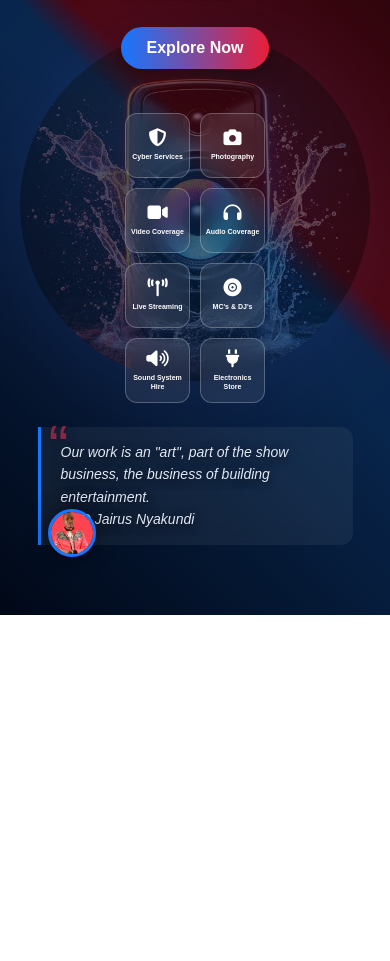
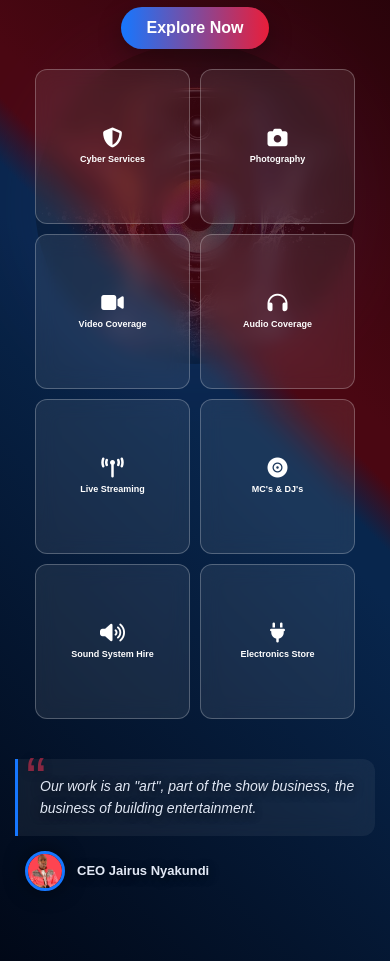
Before and after one commit to Dancan183/big-sound-entertainment, a plain HTML site: page index.html in a window 390 px wide. Shown: the part 312-1273 px from the top of the page. Before the commit the page ends 927 px from the top, so only its background shows below. Drawn offline with Linux system fonts and the light colour scheme.

Commit message:
responsiveness

```diff
--- a/index.html
+++ b/index.html
@@ -41,15 +41,17 @@
             <div class="hero-quote">
                 <blockquote>
                     Our work is an "art", part of the show business, the business of building entertainment.
-                    <br>
-                    CEO Jairus Nyakundi
                 </blockquote>
 
-                <img
-                    src="images/CEO.jpg"
-                    alt="CEO Jairus Nyakundi"
-                    class="hero-quote-ceo"
-                >
+                <!-- New wrapper for the CEO image and name -->
+                <div class="quote-author">
+                    <img
+                        src="images/CEO.jpg"
+                        alt="CEO Jairus Nyakundi"
+                        class="hero-quote-ceo"
+                    >
+                    <span class="author-name">CEO Jairus Nyakundi</span>
+                </div>
             </div>
 
 
--- a/style.css
+++ b/style.css
@@ -1,3 +1,7 @@
+/* =========================
+   BASE & GLOBAL STYLES
+========================= */
+
 * {
     margin: 0;
     padding: 0;
@@ -20,27 +24,19 @@ body {
     );
 }
 
-
 /* =========================
    HEADER
 ========================= */
 
 header {
     width: 100%;
-
     display: flex;
-
     justify-content: space-between;
-
     align-items: center;
-
     padding: 20px 7%;
-
     position: relative;
-
     z-index: 10;
 }
-
 
 /* =========================
    LOGO
@@ -48,19 +44,12 @@ header {
 
 .logo img {
     width: 70px;
-
     height: 70px;
-
     object-fit: cover;
-
     border-radius: 50%;
-
     border: 2px solid rgba(255, 255, 255, 0.3);
-
-    box-shadow:
-        0 0 20px rgba(30, 120, 255, 0.4);
+    box-shadow: 0 0 20px rgba(30, 120, 255, 0.4);
 }
-
 
 /* =========================
    NAVIGATION
@@ -68,80 +57,47 @@ header {
 
 nav {
     display: flex;
-
     align-items: center;
-
     gap: 12px;
 }
 
-
 nav a {
     color: white;
-
     text-decoration: none;
-
     font-size: 15px;
-
     font-weight: 600;
-
     padding: 10px 16px;
-
     border-radius: 8px;
-
     background: rgba(255, 255, 255, 0.08);
-
     border: 1px solid rgba(255, 255, 255, 0.18);
-
     transition: all 0.3s ease;
-
     backdrop-filter: blur(8px);
 }
 
-
 nav a:hover {
     color: white;
-
-    background: linear-gradient(
-        90deg,
-        #1677ff,
-        #e91e3a
-    );
-
+    background: linear-gradient(90deg, #1677ff, #e91e3a);
     border-color: transparent;
-
     transform: translateY(-3px);
-
-    box-shadow:
-        0 6px 20px rgba(0, 0, 0, 0.3);
+    box-shadow: 0 6px 20px rgba(0, 0, 0, 0.3);
 }
-
 
 /* =========================
    NAV TOGGLE (HAMBURGER)
 ========================= */
 
 .nav-toggle {
-    display: none;
-
+    display: none; /* Hidden on desktop */
     background: rgba(255, 255, 255, 0.08);
-
     border: 1px solid rgba(255, 255, 255, 0.18);
-
     color: white;
-
     font-size: 22px;
-
     width: 46px;
-
     height: 46px;
-
     border-radius: 8px;
-
     cursor: pointer;
-
     backdrop-filter: blur(8px);
 }
-
 
 /* =========================
    HERO
@@ -149,20 +105,13 @@ nav a:hover {
 
 .hero {
     min-height: 80vh;
-
     display: flex;
-
     justify-content: center;
-
     align-items: center;
-
     position: relative;
-
     overflow: hidden;
-
     text-align: center;
 }
-
 
 /* =========================
    MAIN CIRCULAR IMAGE
@@ -170,24 +119,14 @@ nav a:hover {
 
 .hero-image {
     position: absolute;
-
     width: 650px;
-
     height: 650px;
-
     object-fit: cover;
-
     border-radius: 50%;
-
     opacity: 0.30;
-
     z-index: 1;
-
-    box-shadow:
-        0 0 100px rgba(30, 120, 255, 0.35),
-        0 0 150px rgba(255, 30, 60, 0.20);
+    box-shadow: 0 0 100px rgba(30, 120, 255, 0.35), 0 0 150px rgba(255, 30, 60, 0.20);
 }
-
 
 /* =========================
    HERO CONTENT
@@ -195,14 +134,10 @@ nav a:hover {
 
 .hero-content {
     position: relative;
-
     z-index: 2;
-
     max-width: 900px;
-
     padding: 20px;
 }
-
 
 /* =========================
    MAIN TITLE
@@ -210,38 +145,15 @@ nav a:hover {
 
 .hero h1 {
     font-size: 60px;
-
     margin-bottom: 20px;
-
     letter-spacing: 3px;
-
     text-transform: uppercase;
-
-    text-shadow:
-        0 4px 20px rgba(0, 0, 0, 0.6);
+    text-shadow: 0 4px 20px rgba(0, 0, 0, 0.6);
 }
 
-
-/* BIG - WHITE */
-
-.hero h1 .big {
-    color: white;
-}
-
-
-/* SOUND - RED */
-
-.hero h1 .sound {
-    color: #ff304f;
-}
-
-
-/* ENTERTAINMENT - BLUE */
-
-.hero h1 .entertainment {
-    color: #1683ff;
-}
-
+.hero h1 .big { color: white; }
+.hero h1 .sound { color: #ff304f; }
+.hero h1 .entertainment { color: #1683ff; }
 
 /* =========================
    DESCRIPTION
@@ -249,17 +161,11 @@ nav a:hover {
 
 .hero p {
     font-size: 20px;
-
     color: #e1e8f5;
-
     margin-bottom: 30px;
-
     line-height: 1.6;
-
-    text-shadow:
-        0 2px 10px rgba(0, 0, 0, 0.6);
+    text-shadow: 0 2px 10px rgba(0, 0, 0, 0.6);
 }
-
 
 /* =========================
    BUTTON
@@ -267,39 +173,21 @@ nav a:hover {
 
 .hero button {
     padding: 14px 32px;
-
     border: none;
-
     border-radius: 30px;
-
-    background: linear-gradient(
-        90deg,
-        #1677ff,
-        #e91e3a
-    );
-
+    background: linear-gradient(90deg, #1677ff, #e91e3a);
     color: white;
-
     font-size: 16px;
-
     font-weight: bold;
-
     cursor: pointer;
-
     transition: 0.3s ease;
-
-    box-shadow:
-        0 8px 25px rgba(0, 0, 0, 0.3);
+    box-shadow: 0 8px 25px rgba(0, 0, 0, 0.3);
 }
-
 
 .hero button:hover {
     transform: scale(1.05);
-
-    box-shadow:
-        0 10px 35px rgba(0, 0, 0, 0.5);
+    box-shadow: 0 10px 35px rgba(0, 0, 0, 0.5);
 }
-
 
 /* =========================
    HERO QUOTE
@@ -307,93 +195,66 @@ nav a:hover {
 
 .hero-quote {
     position: absolute;
-
     top: 50%;
-
     left: 7%;
-
     transform: translateY(-50%);
-
     max-width: 260px;
-
     z-index: 5;
-
     text-align: left;
 }
 
-
 .hero-quote blockquote {
     position: relative;
-
     font-size: 17px;
-
     font-style: italic;
-
     line-height: 1.6;
-
     color: #e1e8f5;
-
     padding: 20px 20px 20px 28px;
-
     border-left: 3px solid #1677ff;
-
     background: rgba(255, 255, 255, 0.06);
-
     border-radius: 0 12px 12px 0;
-
     backdrop-filter: blur(10px);
-
-    text-shadow:
-        0 2px 10px rgba(0, 0, 0, 0.6);
+    text-shadow: 0 2px 10px rgba(0, 0, 0, 0.6);
 }
-
 
 .hero-quote blockquote::before {
     content: "\201C";
-
     position: absolute;
-
     top: -10px;
-
     left: 8px;
-
     font-size: 60px;
-
     font-style: normal;
-
     color: #ff304f;
-
     opacity: 0.5;
-
     line-height: 1;
 }
 
-
-/* CEO photo resting on bottom-left of the quote */
+/* --- FIXED AUTHOR SECTION --- */
+.quote-author {
+    display: flex;
+    align-items: center;
+    gap: 12px;
+    margin-top: 15px; /* Space between quote and author */
+    padding-left: 10px;
+}
 
 .hero-quote-ceo {
-    position: absolute;
-
-    bottom: -20px;
-
-    left: 20px;
-
-    width: 70px;
-
-    height: 70px;
-
+    position: static; /* Removed absolute positioning to prevent text overlap */
+    width: 55px;
+    height: 55px;
     object-fit: cover;
-
     border-radius: 50%;
-
     border: 3px solid #1677ff;
-
-    box-shadow:
-        0 0 20px rgba(0, 0, 0, 0.5);
-
-    z-index: 6;
+    box-shadow: 0 0 20px rgba(0, 0, 0, 0.5);
+    flex-shrink: 0; /* Prevents image from squishing */
 }
 
+.author-name {
+    font-size: 15px;
+    font-weight: 600;
+    color: #e1e8f5;
+    text-shadow: 0 2px 10px rgba(0, 0, 0, 0.6);
+}
 
 /* =========================
    HERO ICONS
@@ -401,98 +262,56 @@ nav a:hover {
 
 .hero-icons {
     position: absolute;
-
     top: 50%;
-
     right: 10%;
-
     transform: translateY(-50%);
-
     display: grid;
-
     grid-template-columns: repeat(2, 1fr);
-
     gap: 20px;
-
     z-index: 5;
 }
 
-
-/* Individual icon box */
-
 .hero-icon {
     width: 90px;
-
     height: 90px;
-
     display: flex;
-
     flex-direction: column;
-
     justify-content: center;
-
     align-items: center;
-
     gap: 6px;
-
     border-radius: 12px;
-
     background: rgba(255, 255, 255, 0.08);
-
     border: 1px solid rgba(255, 255, 255, 0.25);
-
     text-decoration: none;
-
     color: white;
-
     backdrop-filter: blur(10px);
-
     transition: all 0.3s ease;
 }
-
 
 .hero-icon i {
     font-size: 26px;
 }
 
-
 .hero-icon-label {
     font-size: 10px;
-
     font-weight: 600;
-
     text-align: center;
-
     line-height: 1.2;
-
     padding: 0 4px;
 }
 
-
-/* Icon hover */
-
 .hero-icon:hover {
     transform: scale(1.08);
-
-    background: linear-gradient(
-        135deg,
-        #1677ff,
-        #e91e3a
-    );
-
+    background: linear-gradient(135deg, #1677ff, #e91e3a);
     border-color: transparent;
-
-    box-shadow:
-        0 0 25px rgba(22, 119, 255, 0.4);
+    box-shadow: 0 0 25px rgba(22, 119, 255, 0.4);
 }
 
-
 /* =========================
-   TABLETS
+   TABLETS (Max-width 900px)
 ========================= */
 
 @media (max-width: 900px) {
-
     header {
         padding: 20px 4%;
     }
@@ -503,7 +322,6 @@ nav a:hover {
 
     nav a {
         padding: 9px 12px;
-
         font-size: 14px;
     }
 
@@ -513,13 +331,11 @@ nav a:hover {
 
     .hero-icons {
         right: 5%;
-
         gap: 14px;
     }
 
     .hero-icon {
         width: 75px;
-
         height: 75px;
     }
 
@@ -533,171 +349,202 @@ nav a:hover {
 
     .hero-quote {
         left: 4%;
-
         max-width: 200px;
     }
 
     .hero-quote blockquote {
         font-size: 15px;
-
         padding: 16px 16px 16px 22px;
     }
 
     .hero-quote-ceo {
-        width: 60px;
-
-        height: 60px;
-
-        bottom: -15px;
-
-        left: 16px;
+        width: 45px;
+        height: 45px;
     }
 
+    .author-name {
+        font-size: 13px;
+    }
 }
 
-
 /* =========================
-   MOBILE
+   MOBILE (Max-width 768px)
 ========================= */
 
 @media (max-width: 768px) {
 
     header {
         flex-direction: row;
-
         justify-content: space-between;
-
         padding: 20px;
     }
-
 
     .nav-toggle {
         display: block;
     }
 
-
     nav {
         position: absolute;
-
         top: 100%;
-
         left: 0;
-
         right: 0;
-
         flex-direction: column;
-
         align-items: stretch;
-
         gap: 0;
-
         background: rgba(8, 10, 20, 0.97);
-
         backdrop-filter: blur(12px);
-
         max-height: 0;
-
         overflow: hidden;
-
         transition: max-height 0.35s ease;
-
         z-index: 20;
     }
-
 
     nav.open {
         max-height: 400px;
     }
 
-
     nav a {
         text-align: center;
-
         padding: 16px;
-
         border-radius: 0;
-
         border-bottom: 1px solid rgba(255, 255, 255, 0.08);
     }
 
-
+    /* --- HERO MOBILE LAYOUT FIX --- */
     .hero {
-        min-height: 75vh;
-
+        min-height: auto;
         flex-direction: column;
-
-        gap: 24px;
-
-        padding: 40px 20px;
+        gap: 30px;
+        padding: 60px 20px 40px;
+        position: relative;
+        overflow: visible;
     }
 
-
-    /* =========================
-       MOBILE ORDER
-    ========================= */
-
+    /* 1. Hero Content (Title, Button) */
     .hero-content {
         order: 1;
+        position: relative;
+        z-index: 2;
+        padding: 0;
+        background: none;
     }
-
-
-    .hero-icons {
-        order: 2;
-
-        position: static;
-
-        transform: none;
-
-        grid-template-columns: repeat(3, 1fr);
-
-        gap: 12px;
-
-        margin: 0 auto;
-    }
-
-
-    .hero-quote {
-        order: 3;
-
-        position: relative;
-
-        top: auto;
-
-        left: auto;
-
-        transform: none;
-
-        max-width: 90%;
-
-        margin: 0 auto 30px;
-
-        text-align: center;
-    }
-
 
     .hero h1 {
         font-size: 40px;
-
         letter-spacing: 2px;
     }
-
 
     .hero p {
         font-size: 17px;
     }
 
+    /* 2. Hero Image (Centered Behind Text) */
+    .hero-image {
+        position: absolute;
+        top: 40%;
+        left: 50%;
+        transform: translate(-50%, -50%);
+        width: 450px;
+        height: 450px;
+        opacity: 0.20;
+        z-index: 0;
+        pointer-events: none;
+    }
+
+    /* 3. Hero Icons Grid */
+    .hero-icons {
+        order: 2;
+        position: relative;
+        transform: none;
+        top: auto;
+        right: auto;
+        grid-template-columns: repeat(2, 1fr);
+        gap: 12px;
+        margin: 0 auto;
+        width: 100%;
+        max-width: 400px;
+        z-index: 2;
+    }
+
+    .hero-icon {
+        width: 100%;
+        height: auto;
+        aspect-ratio: 1 / 1;
+    }
+
+    .hero-icon i {
+        font-size: 24px;
+    }
+
+    .hero-icon-label {
+        font-size: 10px;
+    }
+
+    /* 4. Hero Quote */
+    .hero-quote {
+        order: 3;
+        position: relative;
+        top: auto;
+        left: auto;
+        transform: none;
+        max-width: 100%;
+        margin: 20px auto 40px;
+        text-align: left;
+        z-index: 2;
+    }
+
+    .hero-quote blockquote {
+        text-align: left;
+        font-size: 15px;
+        padding: 20px 20px 20px 28px;
+    }
+}
+
+/* =========================
+   SMALL PHONES (Max-width 480px)
+========================= */
+
+@media (max-width: 480px) {
+
+    .logo img {
+        width: 65px;
+        height: 65px;
+    }
+
+    nav a {
+        font-size: 14px;
+    }
+
+    .hero {
+        padding: 40px 15px 30px;
+        gap: 20px;
+    }
+
+    .hero h1 {
+        font-size: 30px;
+        line-height: 1.2;
+    }
+
+    .hero p {
+        font-size: 15px;
+    }
 
     .hero-image {
-        width: 450px;
-
-        height: 450px;
+        width: 320px;
+        height: 320px;
+        top: 35%;
     }
 
+    .hero-icons {
+        grid-template-columns: repeat(2, 1fr);
+        gap: 10px;
+        max-width: 320px;
+    }
 
     .hero-icon {
-        width: 70px;
-
-        height: 70px;
+        width: 100%;
+        height: auto;
+        aspect-ratio: 1 / 1;
     }
 
     .hero-icon i {
@@ -705,107 +552,24 @@ nav a:hover {
     }
 
     .hero-icon-label {
-        font-size: 8px;
+        font-size: 9px;
     }
-
-
-    .hero-quote blockquote {
-        text-align: left;
-    }
-
-
-    .hero-quote-ceo {
-        width: 55px;
-
-        height: 55px;
-
-        bottom: -14px;
-
-        left: 12px;
-    }
-
-}
-
-
-/* =========================
-   SMALL PHONES
-========================= */
-
-@media (max-width: 480px) {
-
-    .logo img {
-        width: 65px;
-
-        height: 65px;
-    }
-
-
-    nav a {
-        font-size: 14px;
-    }
-
-
-    .hero h1 {
-        font-size: 30px;
-
-        line-height: 1.2;
-    }
-
-
-    .hero p {
-        font-size: 15px;
-    }
-
-
-    .hero-image {
-        width: 350px;
-
-        height: 350px;
-    }
-
-
-    .hero-icons {
-        grid-template-columns: repeat(2, 1fr);
-
-        gap: 10px;
-    }
-
-
-    .hero-icon {
-        width: 65px;
-
-        height: 65px;
-    }
-
-    .hero-icon i {
-        font-size: 18px;
-    }
-
-    .hero-icon-label {
-        font-size: 7px;
-    }
-
 
     .hero button {
         padding: 12px 26px;
     }
 
-
     .hero-quote blockquote {
         font-size: 14px;
-
-        padding: 14px 14px 14px 20px;
+        padding: 16px 16px 16px 22px;
     }
 
-
     .hero-quote-ceo {
-        width: 48px;
-
-        height: 48px;
-
-        bottom: -12px;
-
-        left: 10px;
+        width: 40px;
+        height: 40px;
     }
 
+    .author-name {
+        font-size: 13px;
+    }
 }
```
